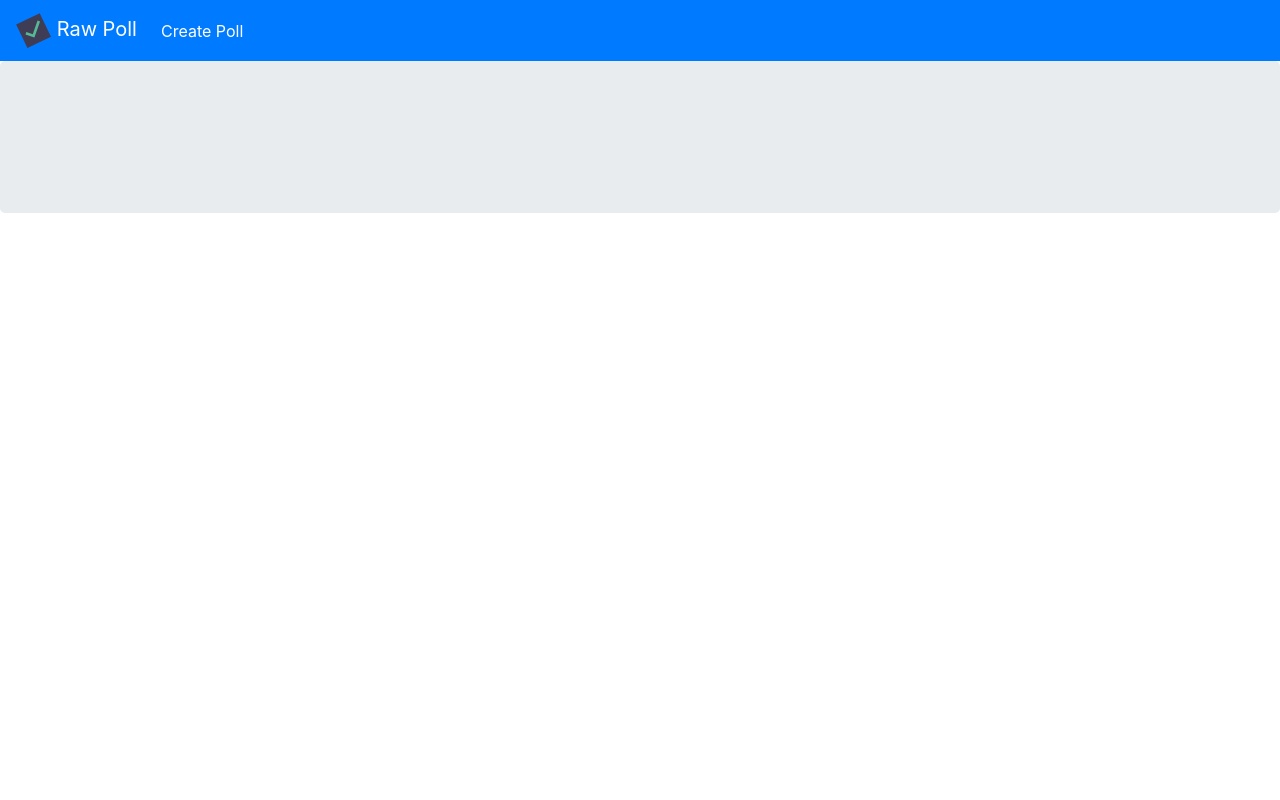
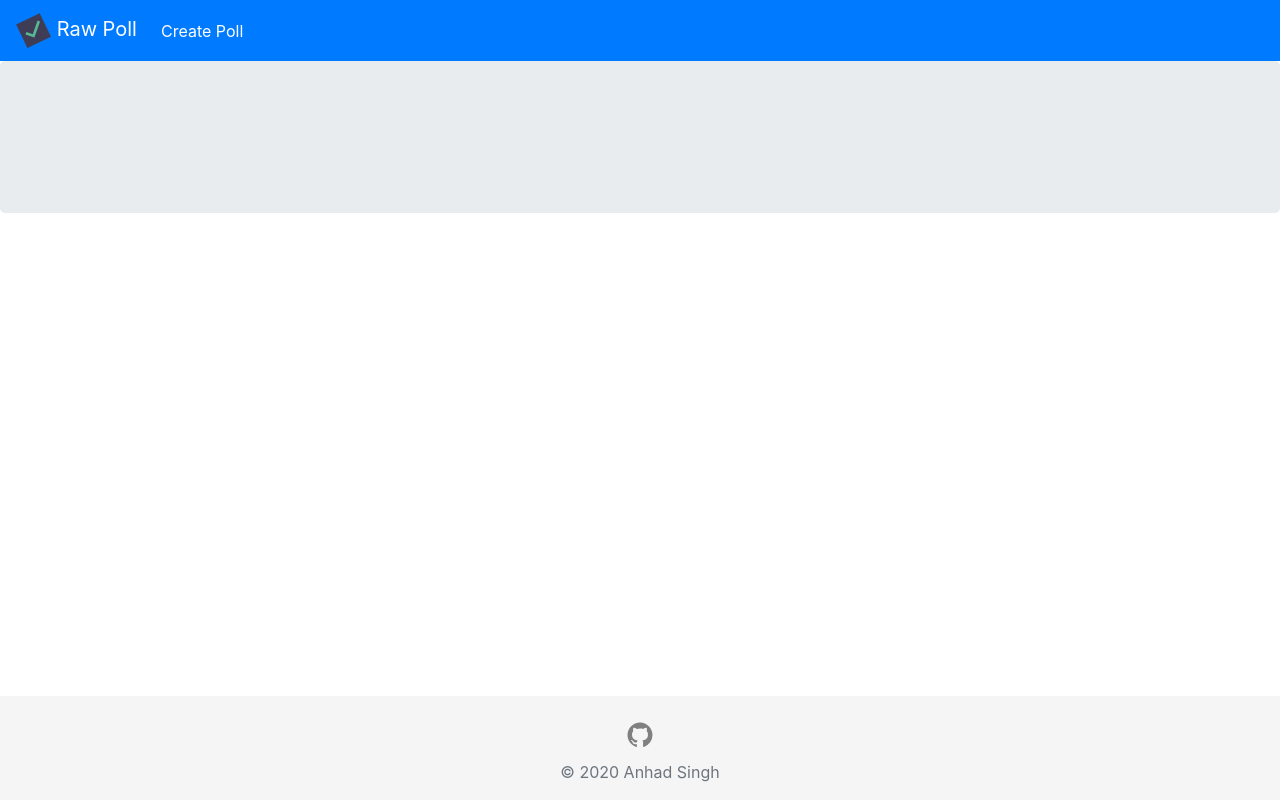
Before and after one commit to Andy-Python-Programmer/RawPoll, a plain HTML site: page public/poll.html in a window 1280 px wide. Drawn offline with nearby package versions, Linux system fonts and the light colour scheme; files whose address does not match are found by name.

Commit message:
Add footer to every page

```diff
--- a/public/poll.html
+++ b/public/poll.html
@@ -7,6 +7,15 @@
     <title>Raw Poll</title>
 </head>
 <body>
+    <style>
+        .footer {
+            position: absolute;
+            bottom: 0;
+            width: 100%;
+            background-color: #f5f5f5;
+        }
+    </style>
+
     <nav class="navbar navbar-expand-lg navbar-dark bg-primary">
         <a class="navbar-brand" href="/">
             <img src="/static/images/logo.svg" width="35px" alt="">
@@ -32,6 +41,21 @@
         <br>
         <ul class="list-group options"></ul>
     </div>
+
+    <footer class="footer">
+        <div class="container">
+            <br>
+            <center>
+                <a href="https://github.com/Andy-Python-Programmer/RawPoll">
+                    <svg fill="grey" viewBox="0 0 24 24" style="width: 30px;">
+                        <path fill-rule="evenodd" d="M12 2C6.477 2 2 6.484 2 12.017c0 4.425 2.865 8.18 6.839 9.504.5.092.682-.217.682-.483 0-.237-.008-.868-.013-1.703-2.782.605-3.369-1.343-3.369-1.343-.454-1.158-1.11-1.466-1.11-1.466-.908-.62.069-.608.069-.608 1.003.07 1.531 1.032 1.531 1.032.892 1.53 2.341 1.088 2.91.832.092-.647.35-1.088.636-1.338-2.22-.253-4.555-1.113-4.555-4.951 0-1.093.39-1.988 1.029-2.688-.103-.253-.446-1.272.098-2.65 0 0 .84-.27 2.75 1.026A9.564 9.564 0 0112 6.844c.85.004 1.705.115 2.504.337 1.909-1.296 2.747-1.027 2.747-1.027.546 1.379.202 2.398.1 2.651.64.7 1.028 1.595 1.028 2.688 0 3.848-2.339 4.695-4.566 4.943.359.309.678.92.678 1.855 0 1.338-.012 2.419-.012 2.747 0 .268.18.58.688.482A10.019 10.019 0 0022 12.017C22 6.484 17.522 2 12 2z" clip-rule="evenodd"></path>
+                    </svg>
+                </a>
+                <div style="height: 10px;"></div>
+                <p class="text-muted">© 2020 Anhad Singh</p>
+            </center>
+        </div>
+    </footer>
 
     <script src="https://code.jquery.com/jquery-3.5.1.slim.min.js" integrity="sha384-DfXdz2htPH0lsSSs5nCTpuj/zy4C+OGpamoFVy38MVBnE+IbbVYUew+OrCXaRkfj" crossorigin="anonymous"></script>
     <script src="https://cdn.jsdelivr.net/npm/bootstrap@4.5.3/dist/js/bootstrap.bundle.min.js" integrity="sha384-ho+j7jyWK8fNQe+A12Hb8AhRq26LrZ/JpcUGGOn+Y7RsweNrtN/tE3MoK7ZeZDyx" crossorigin="anonymous"></script>
```
Also changed, not shown: public/create.html (+22 -0 lines), public/index.html (+1 -1 lines), public/vote.html (+24 -0 lines).
